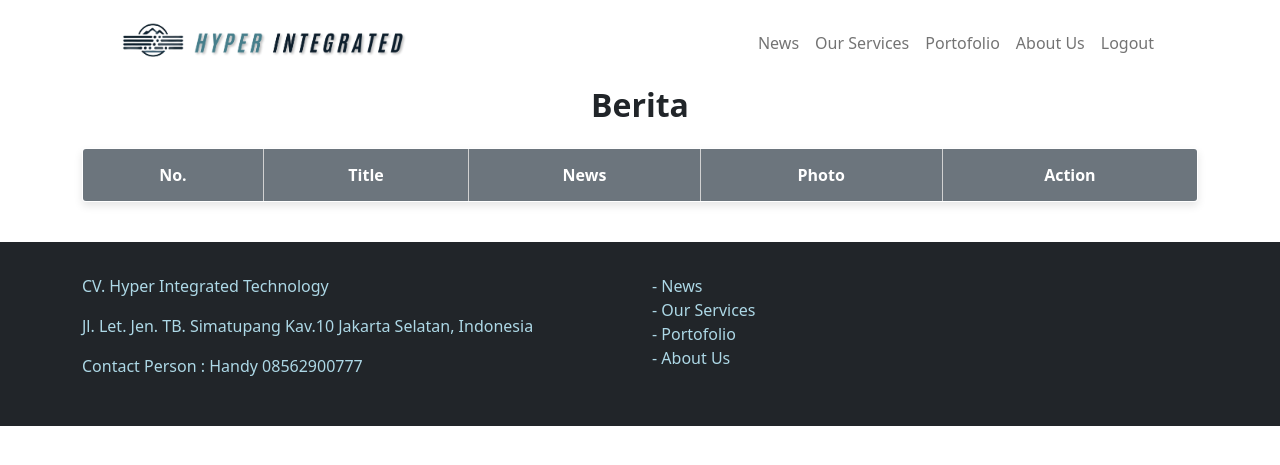
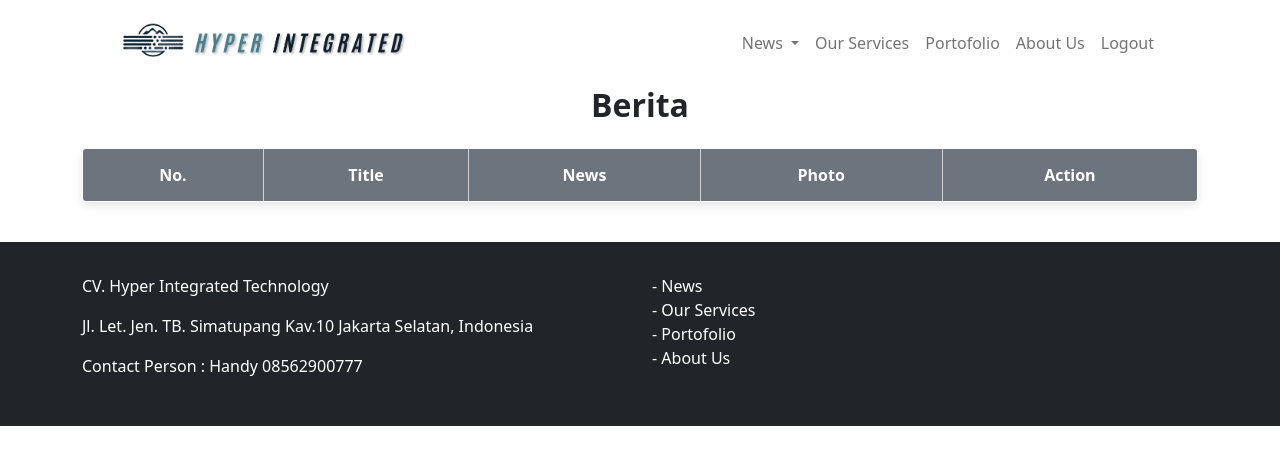
Before and after one commit to NunaHajima/HyperIntegrated_UTS-Trilogy, a CodeIgniter 4 app: the page made by app/Views/backoffice/newscontroller/index.php in a window 1280 px wide. Shown: the top 465 px of the page. Run offline with PHP 8.4 and a stand-in for CodeIgniter, Linux system fonts and the light colour scheme; the template is opened without the code that fills it, so the values that code supplies are empty; some libraries are stand-ins or nearby versions.

```diff
--- a/app/Config/Routes.php
+++ b/app/Config/Routes.php
@@ -20,6 +20,7 @@ $routes->get('/aboutus', 'AboutUs::index');
 $routes->group('', ['filter' => 'authMiddleware'], function($routes) {
     $routes->resource('newscontroller');
 });
+// Di dalam file Routes.php
 
 /*Login*/
 $routes->resource('login');
--- a/app/Controllers/NewsController.php
+++ b/app/Controllers/NewsController.php
@@ -20,7 +20,8 @@ class NewsController extends ResourceController
 
     public function index()
     {
-        $newscontroller = $this->newsModel->paginate(10, 'newscontroller');
+        // Mengambil data berita dengan urutan terbaru di atas dan paginasi
+        $newscontroller = $this->newsModel->orderBy('id', 'DESC')->paginate(10, 'newscontroller');
 
         $newscrud = [
             "newscontroller" => $newscontroller,
@@ -29,7 +30,6 @@ class NewsController extends ResourceController
 
         echo view('/backoffice/newscontroller/index', $newscrud);
     }
-
     /**
      * Return the properties of a resource object.
      *
--- a/app/Views/backoffice/layoutbase/footer.php
+++ b/app/Views/backoffice/layoutbase/footer.php
@@ -4,16 +4,16 @@
             <div class="row">
                 <!-- Bagian pertama -->
                 <div class="col-md-6">
-                    <p class="text-light-blue">CV. Hyper Integrated Technology</p>
-                    <p class="text-light-blue">Jl. Let. Jen. TB. Simatupang Kav.10 Jakarta Selatan, Indonesia</p>
-                    <p class="text-light-blue">Contact Person : Handy 08562900777</p>
+                    <p class="text-white">CV. Hyper Integrated Technology</p>
+                    <p class="text-white">Jl. Let. Jen. TB. Simatupang Kav.10 Jakarta Selatan, Indonesia</p>
+                    <p class="text-white">Contact Person : Handy 08562900777</p>
                 </div>
                 <!-- Bagian kedua -->
                 <div class="col-md-6">
-                    <a class="nav-link text-light-blue" href="/newscontroller">- News</a>
-                    <a class="nav-link text-light-blue" href="#">- Our Services</a>
-                    <a class="nav-link text-light-blue" href="#">- Portofolio</a>
-                    <a class="nav-link text-light-blue" href="#">- About Us</a>
+                    <a class="nav-link text-white" href="/newscontroller">- News</a>
+                    <a class="nav-link text-white" href="#">- Our Services</a>
+                    <a class="nav-link text-white" href="#">- Portofolio</a>
+                    <a class="nav-link text-white" href="#">- About Us</a>
                 </div>
             </div>
             <br>
--- a/app/Views/backoffice/layoutbase/navbar.php
+++ b/app/Views/backoffice/layoutbase/navbar.php
@@ -9,8 +9,14 @@
         </button>
         <div class="collapse navbar-collapse" id="navbarSupportedContent">
             <ul class="navbar-nav ms-auto mb-2 mb-lg-0">
-                <li class="nav-item">
-                    <a class="nav-link" href="/newscontroller">News</a>
+            <li class="nav-item dropdown">
+                    <a class="nav-link dropdown-toggle" href="/newscontroller" id="servicesDropdown" role="button" data-bs-toggle="dropdown" aria-expanded="false">
+                        News
+                    </a>
+                    <ul class="dropdown-menu" aria-labelledby="servicesDropdown">
+                    <li><a class="dropdown-item" href="/newscontroller">News</a></li>
+                        <li><a class="dropdown-item" href="/newscontroller/new">Tambahkan Berita</a></li>
+                    </ul>
                 </li>
                 <li class="nav-item">
                     <a class="nav-link" href="#">Our Services</a>
--- a/app/Views/backoffice/newscontroller/index.php
+++ b/app/Views/backoffice/newscontroller/index.php
@@ -4,6 +4,7 @@
     <div class="row mb-4">
         <div class="col-12">
             <h2 class="mb-4 text-center" style="font-weight: bold;">Berita</h2>
+            <!-- Table -->
             <table class="table table-hover table-striped table-bordered text-center" style="box-shadow: 0 4px 8px rgba(0, 0, 0, 0.1); border-radius: 4px; overflow: hidden;">
                 <thead>
                     <tr>
@@ -22,7 +23,7 @@
                         <td><?= implode(' ', array_slice(explode(' ', $item['judul']), 0, 40)) . (str_word_count($item['judul']) > 10 ? '...' : '') ?></td>
                         <td><?= implode(' ', array_slice(explode(' ', $item['berita']), 0, 40)) . (str_word_count($item['berita']) > 10 ? '...' : '') ?></td>
                         <td><img src="/photos/<?= $item['photo'] ?>" alt="" style="width: 300px; height: 140px; border-radius: 8px; box-shadow: 0 2px 4px rgba(0, 0, 0, 0.2);"></td>
-                        <td class="text-center align-middle" style="height: 100px;"> <!-- Menambahkan kelas untuk penempatan tengah -->
+                        <td class="text-center align-middle" style="height: 100px;">
                             <div class="d-flex justify-content-center align-items-center" style="gap: 4px;">
                                 <a href="/newscontroller/<?= $item['id'] ?>/edit"
                                 class="btn btn-info btn-sm text-white d-flex align-items-center justify-content-center"
--- a/app/Views/backoffice/newscontroller/new.php
+++ b/app/Views/backoffice/newscontroller/new.php
@@ -12,16 +12,17 @@
                     <input type="text" class="form-control" id="judul" aria-describedby="emailHelp"
                         placeholder="Masukkan Judul Berita Terbaru" required name="judul">
                 </div>
+                <br>
                 <div class="form-group">
                     <label for="berita">Berita Terbaru</label>
                     <textarea class="form-control" id="berita" rows="5" placeholder="Masukkan Berita Terbaru" required name="berita"></textarea>
                 </div>
+                <br>
                 <div class="form-group">
                     <label for="photo">Photo</label>
                     <input type="file" class="form-control" id="photo" aria-describedby="photoHelp" name="photo">
                 </div>
-
-
+                <br>
                 <button type="submit" class="btn btn-primary">Kirim</button>
             </form>
         </div>
```
Also changed, not shown: public/photos/1730451708_bcd52c2145999478a17e.png (added), public/photos/1730451818_75f897d8a358d85eeae1.png (added).
